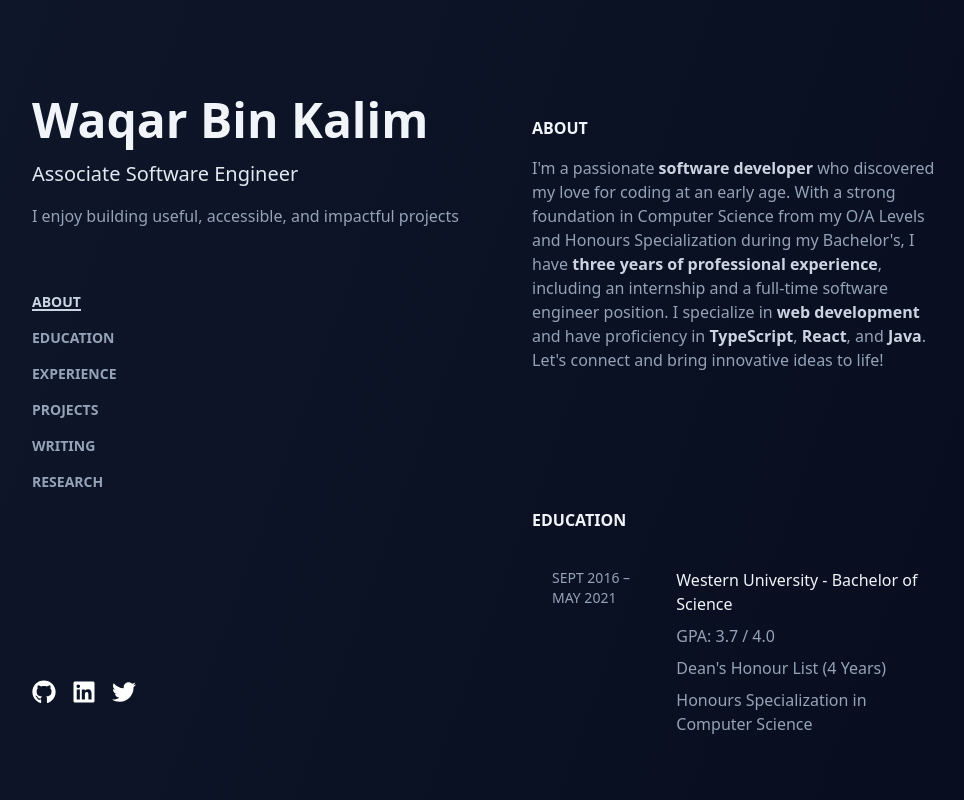
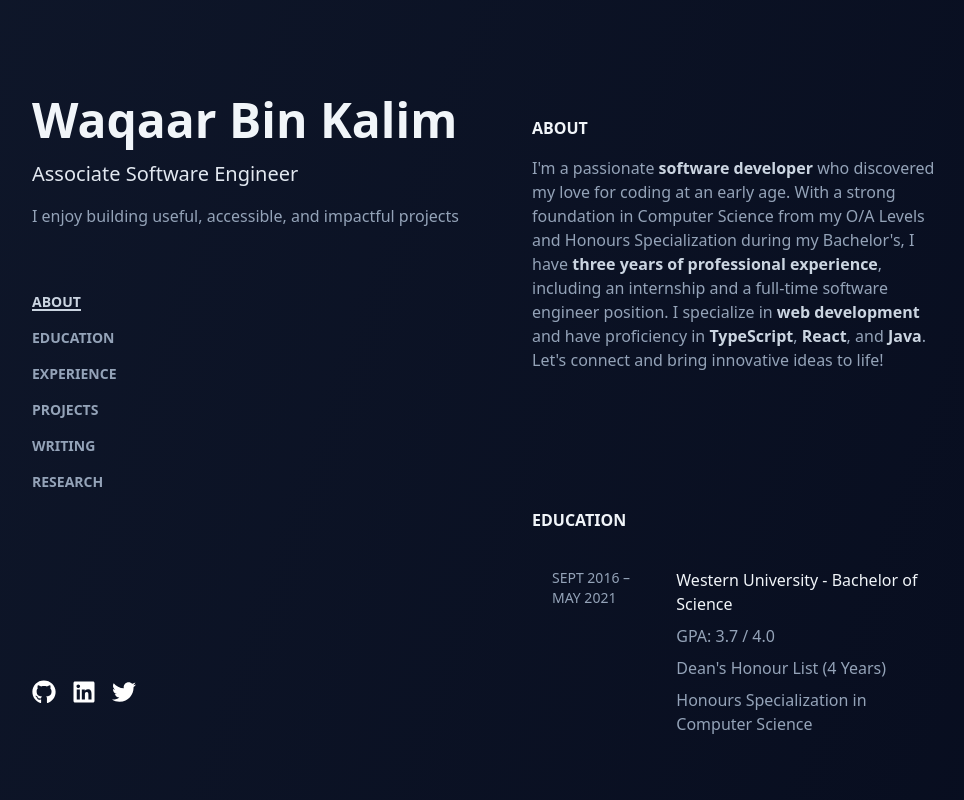
Before and after one commit to waqarkalim/waqarkalim.github.io, a React (Vite) app: page / in a window 1280 px wide. Shown: the top 800 px of the page, without its empty margins (144-1108 px from the left). Built offline with nearby package versions, Linux system fonts and the light colour scheme.

Commit message:
Change to test deploy script

```diff
--- a/src/pages/Sidebar.tsx
+++ b/src/pages/Sidebar.tsx
@@ -28,7 +28,7 @@ const Sidebar = () => {
     >
       <div className="flex flex-col gap-4">
         <h1 className="heading-text text-4xl font-bold sm:text-5xl">
-          Waqar Bin Kalim
+          Waqaar Bin Kalim
         </h1>
         <h2 className="subheading-text text-xl font-normal">
           Associate Software Engineer
```
